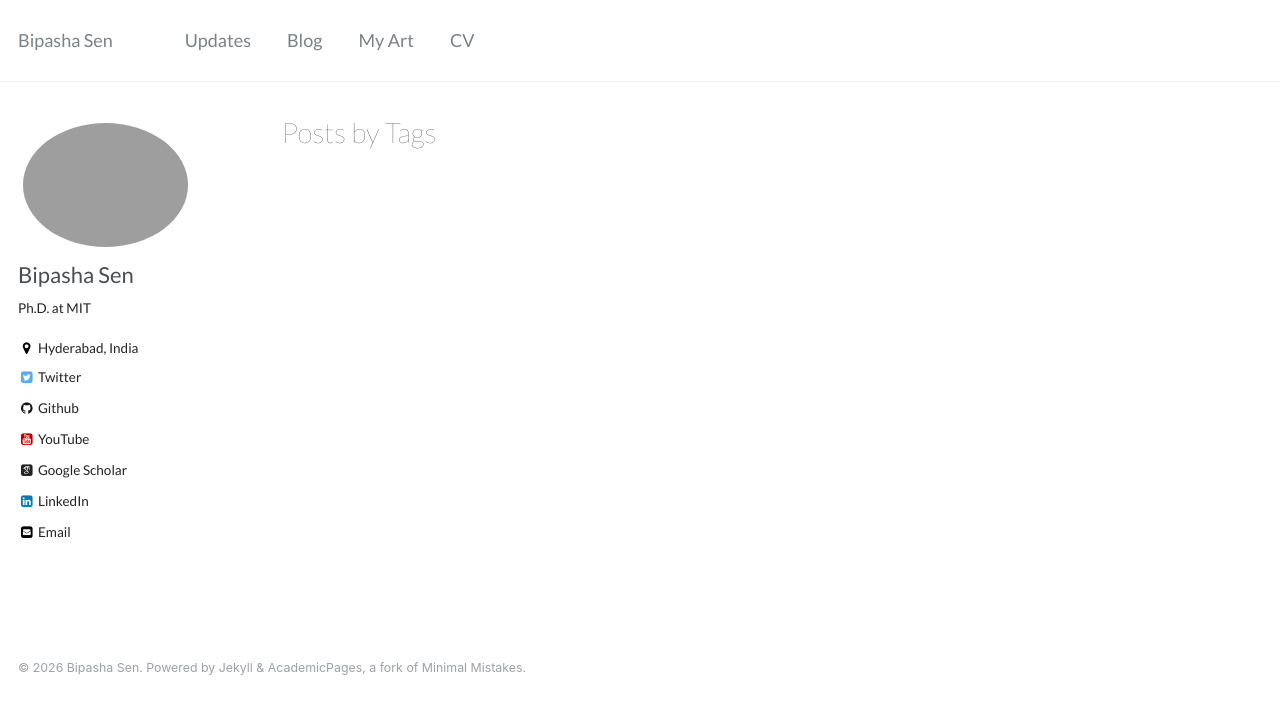
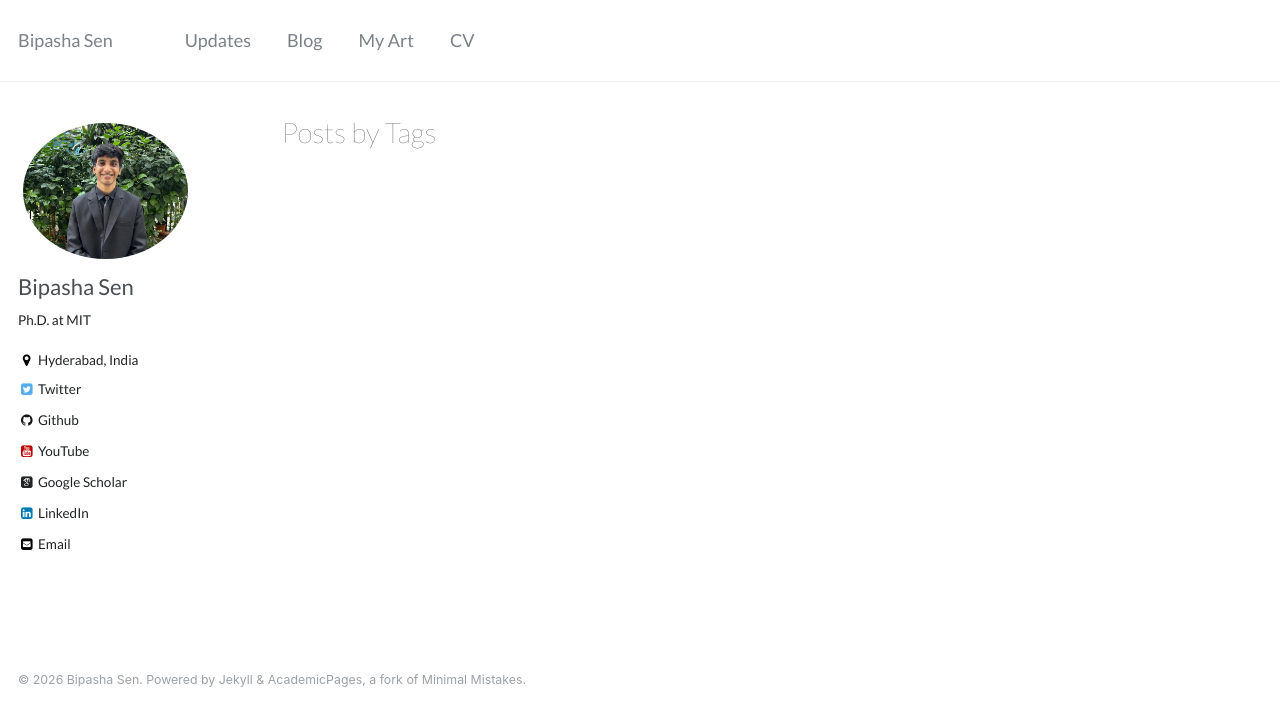
Before and after one commit to Rishikewalya/rishikewalya.github.io, a Jekyll site: the page built from _pages/tag-archive.html, in a window 1280 px wide. Shown: the top 726 px of the page. Built offline with Jekyll 4.4.1, drawn with Linux system fonts in a browser that asks for light colours; some web fonts are replaced.

Commit message:
Adding profile

```diff
--- a/_config.yml
+++ b/_config.yml
@@ -79,7 +79,7 @@ analytics:
 # Site Author
 author:
   name             : "Bipasha Sen"
-  avatar           : "bipasha_sen.jpg"
+  avatar           : "rishi.jpg"
   bio              : "Ph.D. at MIT"
   location         : "Hyderabad, India"
   employer         :
```
Also changed, not shown: Gemfile.lock.
